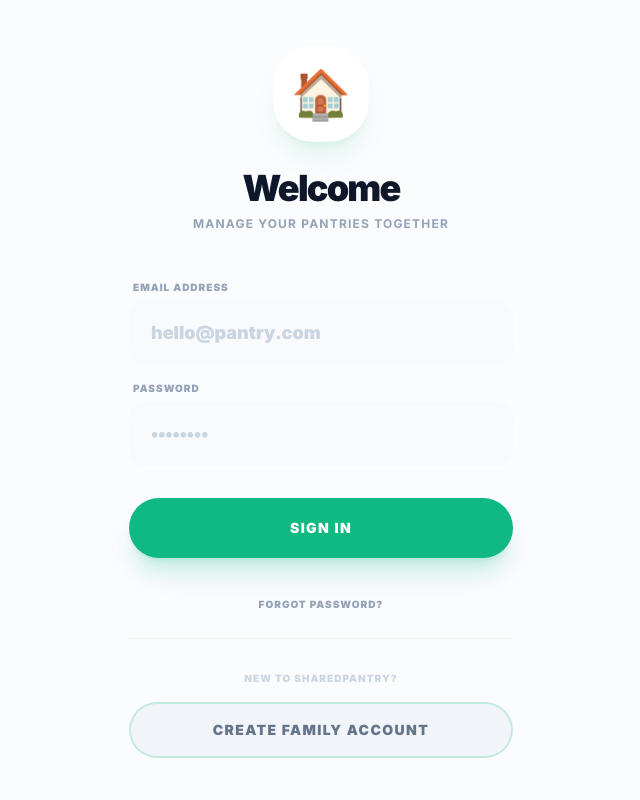
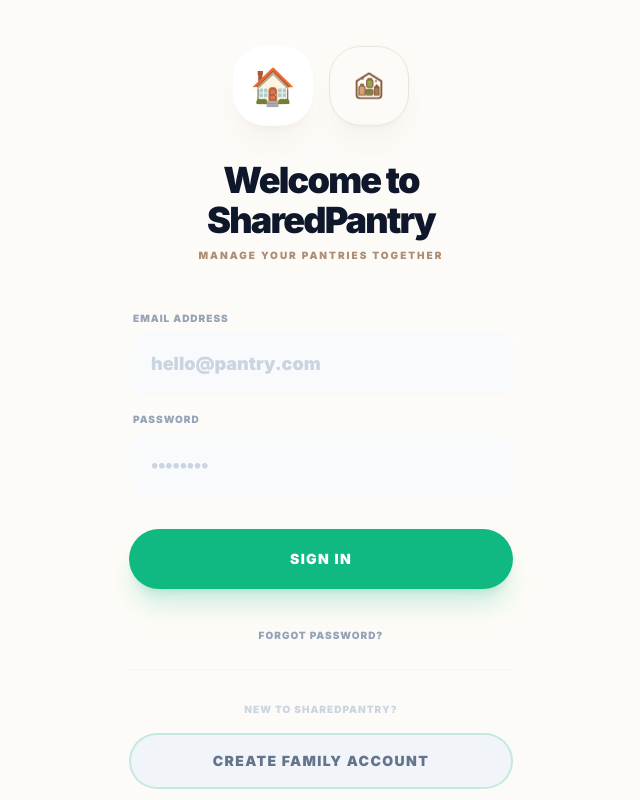
Before and after one commit to ademarlealdev/sharedpantry, a React (Vite) app: page / in a window 1280 px wide. Shown: the whole page, without its empty margins (319-959 px from the left). Built offline with nearby package versions, Linux system fonts and the light colour scheme; no server answers.

Commit message:
feat: Implement user authentication with login and registration forms, including a new logo component and minor header UI adjustments.

```diff
--- a/App.tsx
+++ b/App.tsx
@@ -52,7 +52,11 @@ const App: React.FC = () => {
   return (
     <MobileContainer>
       <header className="w-full bg-[#FDFBF7]/90 backdrop-blur-xl sticky top-0 z-30 border-b border-[#E9E4D9]/50 shadow-sm">
-        <div className="max-w-5xl mx-auto px-6 pt-12 pb-6 flex justify-between items-center">
+        {/* Elegant top brand label */}
+        <div className="w-full flex justify-center py-3 border-b border-[#E9E4D9]/30">
+          <span className="text-[10px] font-black text-[#8B5E3C] uppercase tracking-[0.5em] opacity-80">SharedPantry</span>
+        </div>
+        <div className="max-w-5xl mx-auto px-6 pt-8 pb-6 flex justify-between items-center">
           <div className="flex items-center space-x-3.5 text-left min-w-0">
             {view === 'profile' ? (
               <div className="flex items-center space-x-3.5">
--- a/components/Login.tsx
+++ b/components/Login.tsx
@@ -2,6 +2,7 @@
 import React, { useState } from 'react';
 import { Button } from './ui/Button';
 import { Input } from './ui/Input';
+import { PantryLogo } from './ui/Logo';
 import { supabase } from '../services/supabase';
 
 interface LoginProps {
@@ -49,17 +50,20 @@ export const Login: React.FC<LoginProps> = ({ onLogin }) => {
   };
 
   return (
-    <div className="flex-1 overflow-y-auto bg-slate-50/50">
+    <div className="flex-1 overflow-y-auto bg-[#FDFBF7]">
       <div className="min-h-full flex flex-col items-center justify-center px-8 py-12">
         <div className="w-full max-w-sm animate-in fade-in slide-in-from-bottom-8 duration-700">
           <div className="text-center mb-12">
-            <div className="w-24 h-24 bg-white rounded-[2.5rem] shadow-xl shadow-emerald-500/10 flex items-center justify-center text-5xl mx-auto mb-6 soft-bounce">
-              🏠
+            <div className="flex items-center justify-center space-x-4 mb-8">
+              <div className="w-20 h-20 bg-white rounded-[2rem] shadow-xl shadow-[#8B5E3C]/5 flex items-center justify-center text-4xl soft-bounce">
+                🏠
+              </div>
+              <PantryLogo className="w-20 h-20 rounded-[2rem] shadow-xl shadow-[#8B5E3C]/5 soft-bounce" />
             </div>
             <h1 className="text-4xl font-[900] text-slate-900 tracking-tighter mb-2">
-              {isRegistering ? 'Create Account' : 'Welcome'}
+              {isRegistering ? 'Create Account' : 'Welcome to SharedPantry'}
             </h1>
-            <p className="text-slate-400 font-bold text-xs uppercase tracking-widest">
+            <p className="text-[#8B5E3C] font-black text-[10px] uppercase tracking-[0.2em] opacity-70">
               {isRegistering ? 'Join your family pantry' : 'Manage your pantries together'}
             </p>
           </div>
--- a/components/ui/Logo.tsx
+++ b/components/ui/Logo.tsx
@@ -2,20 +2,30 @@
 import React from 'react';
 
 export const PantryLogo: React.FC<{ className?: string }> = ({ className = "w-11 h-11" }) => (
-    <div className={`${className} flex-shrink-0 flex items-center justify-center bg-[#F8F5EE] rounded-2xl shadow-inner border border-[#E9E4D9]`}>
-        <svg width="30" height="30" viewBox="0 0 44 44" fill="none" xmlns="http://www.w3.org/2000/svg">
-            {/* Shelf Outer */}
-            <rect x="4" y="10" width="36" height="24" rx="4" stroke="#4C6B51" strokeWidth="2.5" fill="white" />
-            {/* Middle Line */}
-            <line x1="4" y1="22" x2="40" y2="22" stroke="#4C6B51" strokeWidth="2.5" />
-            {/* Top items */}
-            <ellipse cx="11" cy="17" rx="3" ry="4" fill="#D4A373" stroke="#4C6B51" strokeWidth="1.5" />
-            <rect x="19" y="14" width="6" height="7" rx="1" fill="#E9EDC9" stroke="#4C6B51" strokeWidth="1.5" />
-            <path d="M29 14L34 18V21H29V14Z" fill="#FAEDCD" stroke="#4C6B51" strokeWidth="1.5" />
-            {/* Bottom items */}
-            <rect x="11" y="26" width="5" height="7" rx="1" fill="#FEFAE0" stroke="#4C6B51" strokeWidth="1.5" />
-            <circle cx="22" cy="29" r="4" fill="#CCD5AE" stroke="#4C6B51" strokeWidth="1.5" />
-            <rect x="31" y="25" width="7" height="8" rx="1" fill="#E76F51" stroke="#4C6B51" strokeWidth="1.5" />
+    <div className={`${className} flex-shrink-0 flex items-center justify-center bg-[#FDFBF7] rounded-3xl shadow-sm border border-[#E9E4D9]`}>
+        <svg width="34" height="34" viewBox="0 0 44 44" fill="none" xmlns="http://www.w3.org/2000/svg">
+            {/* House Outline */}
+            <path d="M6 16L22 6L38 16V34C38 36.2091 36.2091 38 34 38H10C7.79086 38 6 36.2091 6 34V16Z" stroke="#8B5E3C" strokeWidth="2.5" strokeLinejoin="round" fill="white" />
+
+            {/* Tall Bottle Shape (Left) */}
+            <path d="M9 25.5C9 23.5 10.5 22 12 22H14C15.5 22 17 23.5 17 25.5V34H9V25.5Z" fill="#D4A373" stroke="#8B5E3C" strokeWidth="1.5" />
+            <rect x="11.5" y="20" width="3" height="2" fill="#D4A373" stroke="#8B5E3C" strokeWidth="1.5" />
+
+            {/* Top Jar (Middle) */}
+            <rect x="19" y="14" width="8" height="10" rx="2" fill="#95A54A" stroke="#8B5E3C" strokeWidth="1.5" />
+            <rect x="20" y="12" width="6" height="2" fill="#8B5E3C" />
+
+            {/* Bottom Small Jar with tag (Middle) */}
+            <rect x="18" y="27" width="9" height="7" rx="1.5" fill="#7A8B42" stroke="#8B5E3C" strokeWidth="1.5" />
+            <rect x="21.5" y="28" width="2" height="4" fill="#8B5E3C" opacity="0.3" />
+
+            {/* Box (Right) */}
+            <path d="M29 24H35V34H29V24Z" fill="#A37D55" stroke="#8B5E3C" strokeWidth="1.5" />
+            <path d="M29 24L32 21L35 24" stroke="#8B5E3C" strokeWidth="1.5" strokeLinejoin="round" />
+
+            {/* Detail Bubbles */}
+            <circle cx="14" cy="13" r="1" stroke="#8B5E3C" strokeWidth="1" />
+            <circle cx="31" cy="16" r="1.2" stroke="#8B5E3C" strokeWidth="1" />
         </svg>
     </div>
 );
```
